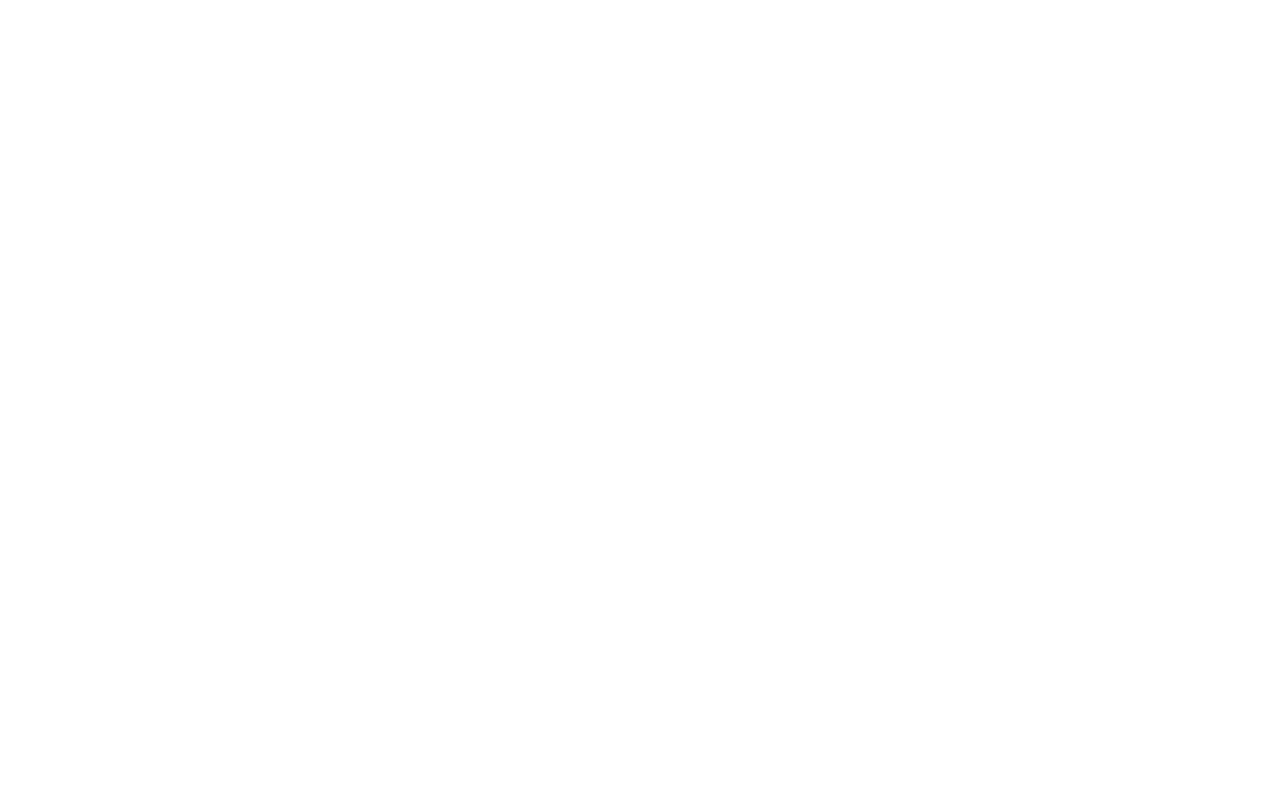
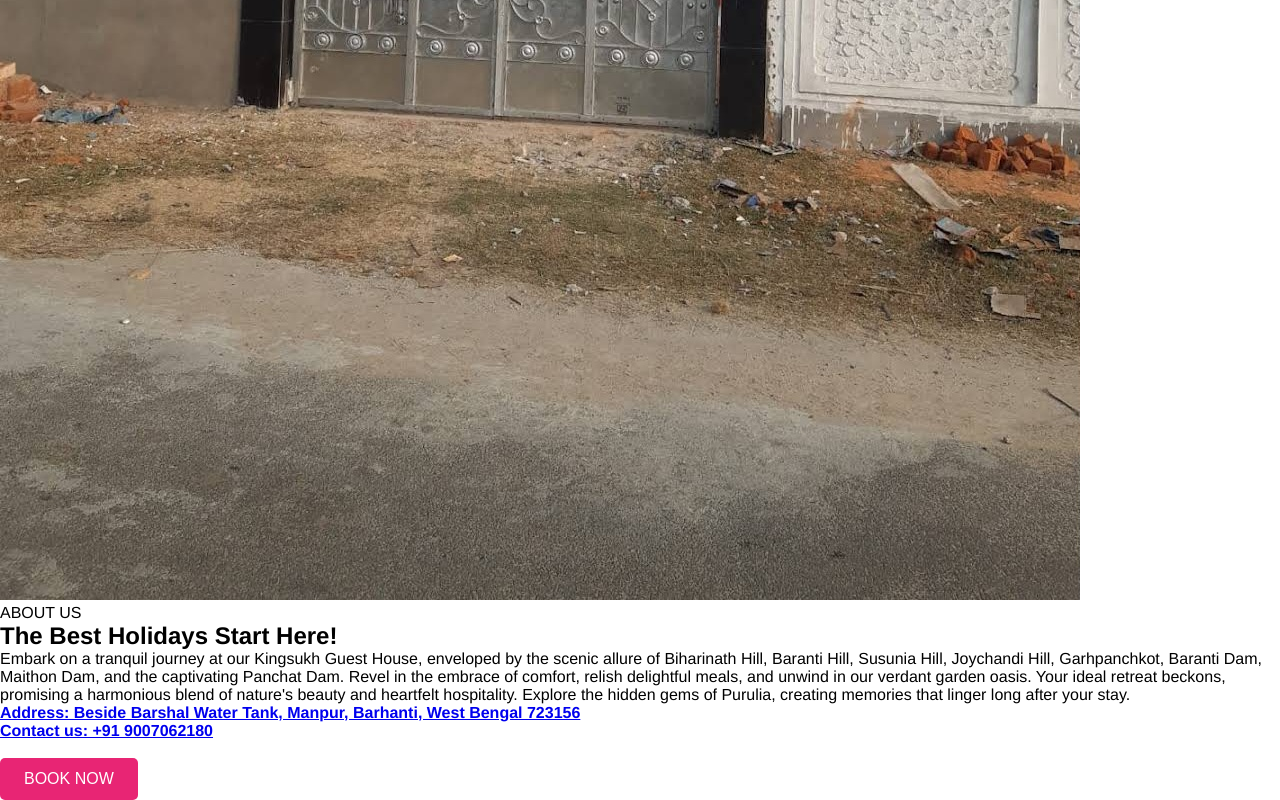
Before and after one commit to satyasaadhika/Kingsukh-guest-house, a React (Create React App) app: page / in a window 1280 px wide. Shown: the part 1752-2552 px from the top of the page. Before the commit the page ends 911 px from the top, so only its background shows below. Built offline with nearby package versions, Linux system fonts and the light colour scheme.

Commit message:
add about section design

```diff
--- a/src/components/About/About.js
+++ b/src/components/About/About.js
@@ -1,10 +1,33 @@
 import React from 'react';
+import out from '../../assets/out.jpg';
 import './About.css';
 
 function About() {
 
   return (
-    <></>
+    <section class="section__container booking__container">
+    <div class="booking_form">
+      <section class="section__container about__container" id="about">
+        <div class="about__image">
+          <img src={out} alt="about"/>
+        </div>
+        <div class="about__content">
+          <p class="section__subheader">ABOUT US</p>
+          <h2 class="section__header">The Best Holidays Start Here!</h2>
+          <p class="section__description">
+            Embark on a tranquil journey at our Kingsukh Guest House, enveloped by the scenic allure of Biharinath Hill, Baranti Hill, Susunia Hill, Joychandi Hill, Garhpanchkot, Baranti Dam, Maithon Dam, and the captivating Panchat Dam. Revel in the embrace of comfort, relish delightful meals, and unwind in our verdant garden oasis. Your ideal retreat beckons, promising a harmonious blend of nature's beauty and heartfelt hospitality. Explore the hidden gems of Purulia, creating memories that linger long after your stay. <br /></p>
+            <h4><a href="#">Address: Beside Barshal Water Tank, Manpur, Barhanti, West Bengal 723156</a></h4>
+            <h4><a href="tel:+919007062180"> Contact us: +91 9007062180 </a></h4>
+            <br />
+          <div class="about__btn">
+            <a href="#">
+              <button class="btn">BOOK NOW</button>
+            </a>
+          </div>
+        </div>
+      </section>
+    </div>
+  </section>
   );
 }
 
```
